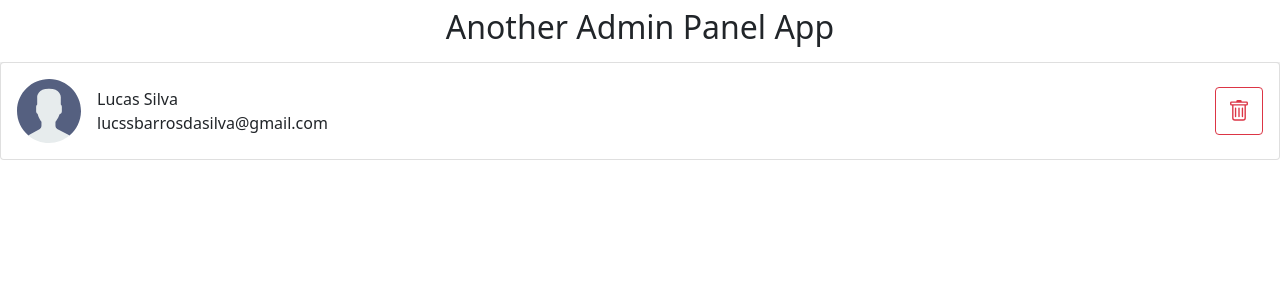
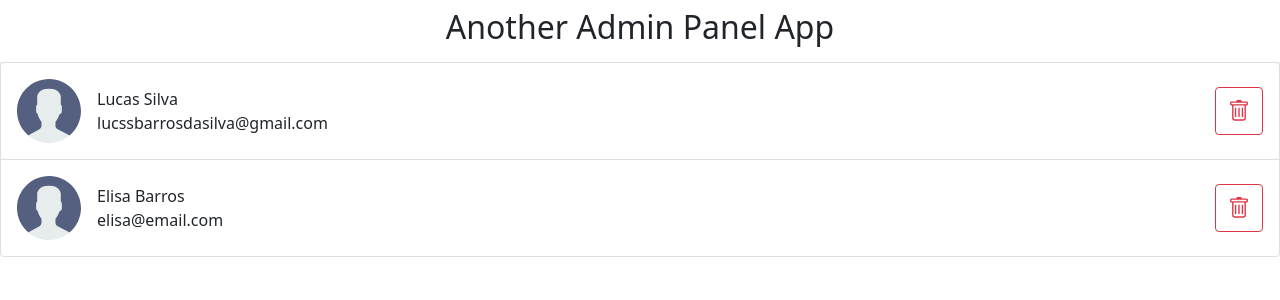
Before and after one commit to lucssilva/reactjs-another-admin-panel, a React (Create React App) app: page / in a window 1280 px wide. Shown: the top 300 px of the page. Built offline with nearby package versions, Linux system fonts and the light colour scheme; data requests are answered from the project's data file; the HTML template or start-up script is replaced by a standard one.

Commit message:
feat: Using a repository to fetch user data from mock server in UserScreen

```diff
--- /dev/null
+++ b/mock/mock.json
@@ -0,0 +1,16 @@
+{
+    "users":[
+        {
+            "id":"1",
+            "name":"Lucas Silva",
+            "email":"lucssbarrosdasilva@gmail.com",
+            "role_key": "1"
+        },
+        {
+            "id":"2",
+            "name":"Elisa Barros",
+            "email":"elisa@email.com",
+            "role_key": "0"
+        }
+    ]
+}
--- /dev/null
+++ b/src/api/userRepository.js
@@ -0,0 +1,42 @@
+import api from '../services/httpClient';
+import { USERS_ENDPOINT } from '../helpers/apiConsts';
+
+export const retrieveUsers = async () => {
+    try {
+        const response = await api.get(USERS_ENDPOINT);
+        return response.data;
+    } catch (error) {
+        console.log(error);
+        return [];
+    }
+}
+
+export const fetchUser = async (userId) => {
+    try {
+        const response = await api.get(`${USERS_ENDPOINT}/${userId}`);
+        return response.data;
+    } catch (error) {
+        console.log(error);
+        return {};
+    }
+}
+
+export const updateUser = async (user) => {
+    try {
+        const response = await api.put(`${USERS_ENDPOINT}/${user.id}`, user);
+        return response.data;
+    } catch (error) {
+        console.log(error);
+        return {};
+    }
+};
+
+export const deleteUser = async (userId) => {
+    try {
+        await api.delete(`${USERS_ENDPOINT}/${userId}`);
+        return userId;
+    } catch (error) {
+        console.log(error);
+        return 0;
+    }
+};
--- /dev/null
+++ b/src/helpers/apiConsts.js
@@ -0,0 +1,2 @@
+export const BASE_URL = "http://localhost:3030";
+export const USERS_ENDPOINT = "/users";
--- /dev/null
+++ b/src/services/httpClient.js
@@ -0,0 +1,6 @@
+import axios from 'axios';
+import { BASE_URL } from '../helpers/apiConsts';
+
+export default axios.create({
+    baseURL: BASE_URL,
+});
--- a/src/view/screens/List/UsersListScreen.jsx
+++ b/src/view/screens/List/UsersListScreen.jsx
@@ -1,11 +1,18 @@
-import React from "react";
+import React, { useState, useEffect } from "react";
 import { UsersListWidget } from "../../widgets";
+import * as repo from "../../../api/userRepository";
 
 const UsersListScreen = () => {
-  const users = [{
-    "name": "Lucas Silva",
-    "email": "lucssbarrosdasilva@gmail.com"
-  }];
+  const [users, setUsers] = useState([]);
+
+  useEffect(() => {
+    const getUsers = async () => {
+      const _users = await repo.retrieveUsers();
+      if (_users) setUsers(_users);
+    };
+
+    getUsers();
+  }, []);
 
   return <UsersListWidget users={users} />
 }
```
Also changed, not shown: package.json (+6 -1 lines), 1 other file (tests, documents, lock files or other folders).
